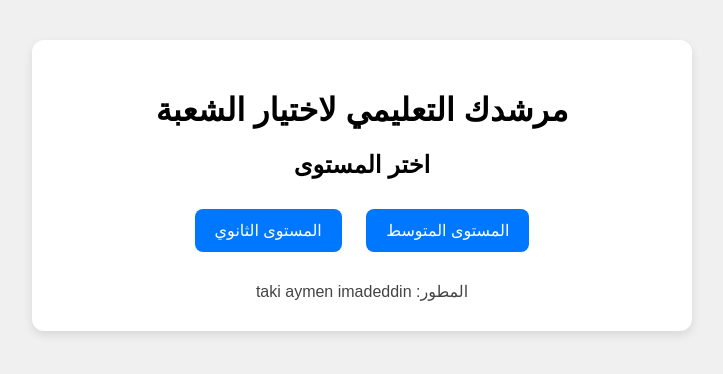
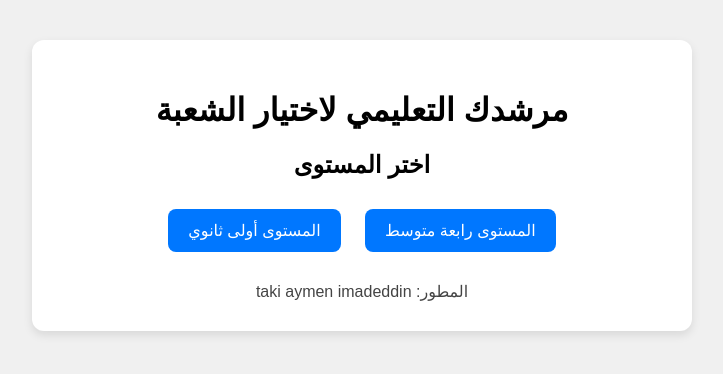
Before and after one commit to emattemat-cmyk/Tawjih, a Flask app: page / in a window 1280 px wide. Shown: the top 374 px of the page, without its empty margins (278-1001 px from the left). Run offline with Flask 3, Linux system fonts and the light colour scheme.

Commit message:
Update index.html

```diff
--- a/templates/index.html
+++ b/templates/index.html
@@ -24,15 +24,15 @@
 <!-- اختيار المستوى -->
 <div id="levelBox">
     <h2>اختر المستوى</h2>
-    <button onclick="chooseMiddle()">المستوى المتوسط</button>
-    <button onclick="chooseSecondary()">المستوى الثانوي</button>
+    <button onclick="chooseMiddle()">المستوى رابعة متوسط</button>
+    <button onclick="chooseSecondary()">المستوى أولى ثانوي</button>
 </div>
 
 <!-- اختيار الشعبة للثانوي -->
 <div id="secTypeBox" class="hidden">
     <h2>اختر الشعبة الحالية في السنة الأولى ثانوي</h2>
-    <button onclick="selectScience()">ثانوي علمي</button>
-    <button onclick="selectLiterary()">ثانوي أدبي</button>
+    <button onclick="selectScience()">أولى ثانوي علمي</button>
+    <button onclick="selectLiterary()">أولى ثانوي أدبي</button>
 </div>
 
 <!-- النموذج -->
```
